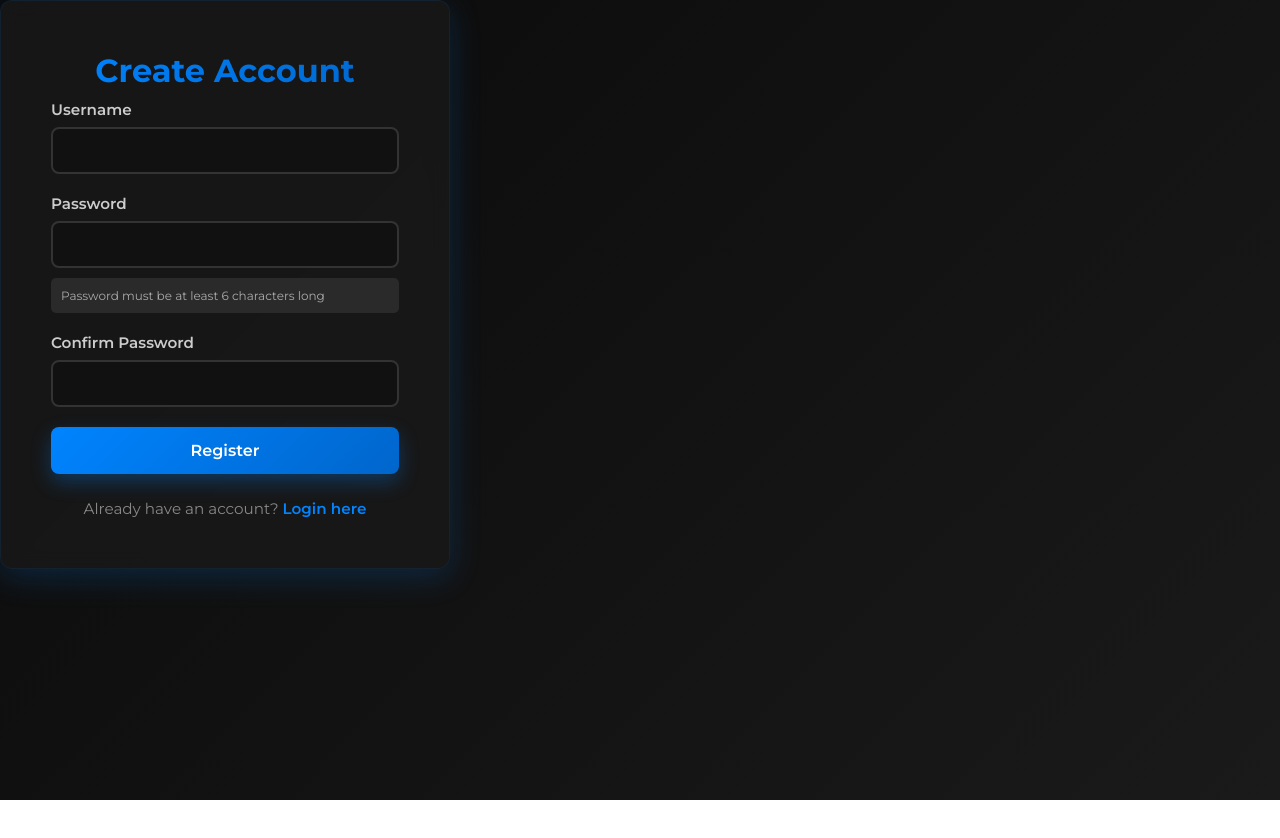
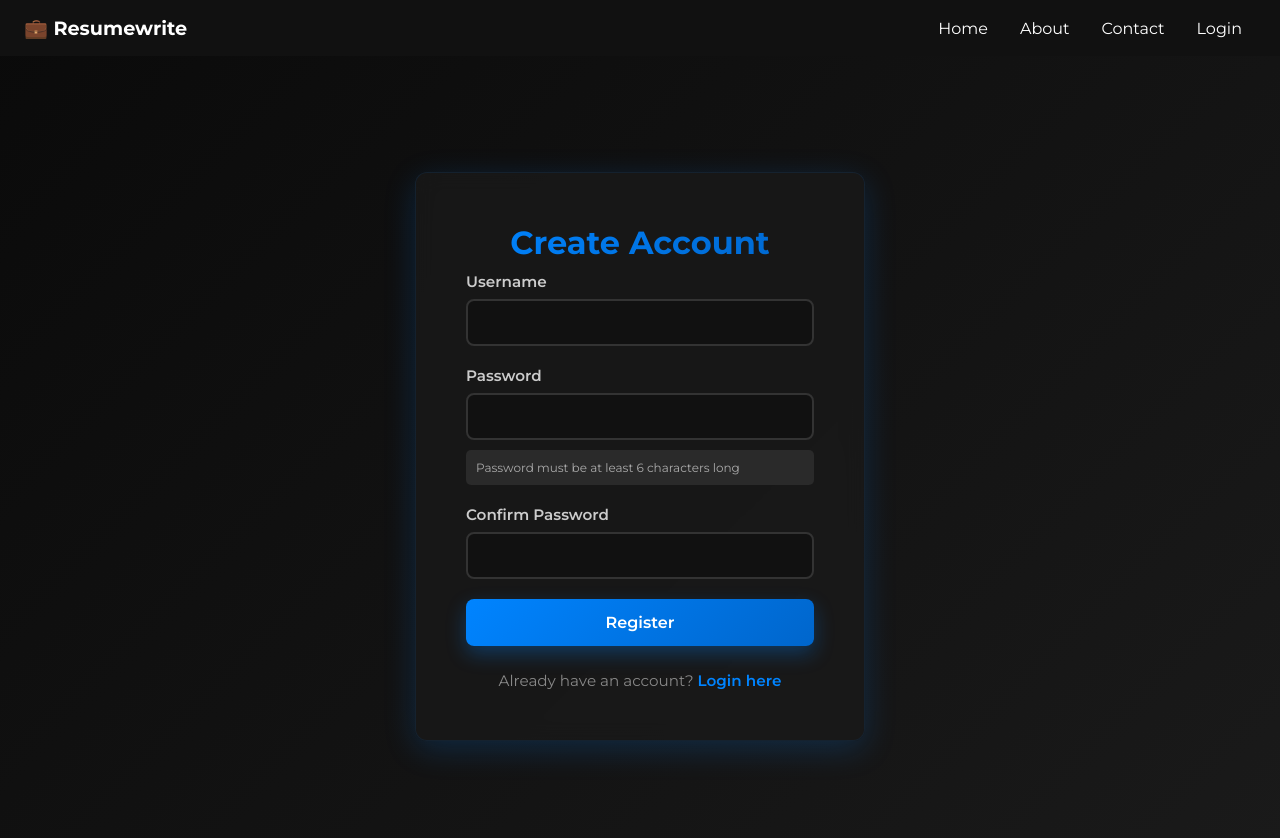
Before and after one commit to thegoat67git/Resumewrite, a website: page register.html in a window 1280 px wide. Before the commit the page ends 800 px from the top, so only its background shows below. Drawn offline with Linux system fonts and the light colour scheme.

Commit message:
Fix: Register page structure and add debug logging

```diff
--- a/register.html
+++ b/register.html
@@ -138,6 +138,21 @@
   </style>
 </head>
 <body>
+  <nav class="navbar">
+    <div class="nav-container">
+      <div class="nav-logo">
+        <a href="index.html">💼 Resumewrite</a>
+      </div>
+      <ul class="nav-menu">
+        <li><a href="index.html" class="nav-link">Home</a></li>
+        <li><a href="about.html" class="nav-link">About</a></li>
+        <li><a href="Contact.html" class="nav-link">Contact</a></li>
+        <li><a href="login.html" class="nav-link">Login</a></li>
+      </ul>
+    </div>
+  </nav>
+  <div class="register-page">
+    <div class="register-content">
       <div class="register-container">
         <h1>Create Account</h1>
         <form id="registerForm" onsubmit="handleRegister(event)">
@@ -168,6 +183,24 @@
           <p>Already have an account? <a href="login.html">Login here</a></p>
         </div>
       </div>
+    </div>
+  </div>
   <script src="script.js"></script>
+  <script>
+    console.log('Register page loaded');
+    console.log('handleRegister function exists:', typeof handleRegister);
+
+    document.addEventListener('DOMContentLoaded', function() {
+      console.log('DOM loaded');
+      const form = document.getElementById('registerForm');
+      console.log('Form found:', !!form);
+      if (form) {
+        form.addEventListener('submit', function(e) {
+          console.log('Form submitted!');
+          handleRegister(e);
+        });
+      }
+    });
+  </script>
 </body>
 </html>
```
Also changed, not shown: script.js (+10 -0 lines). Lines whose indentation alone changed are shown as unchanged.
